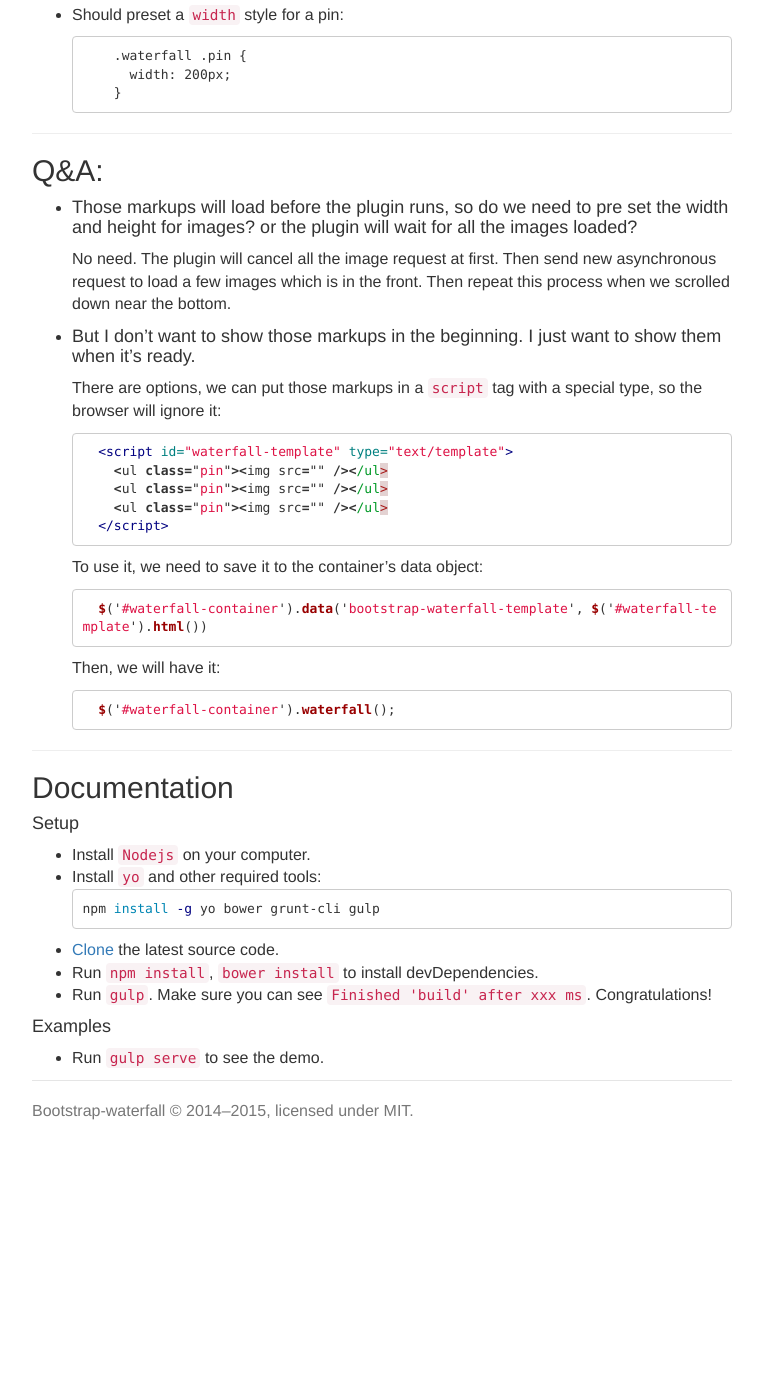
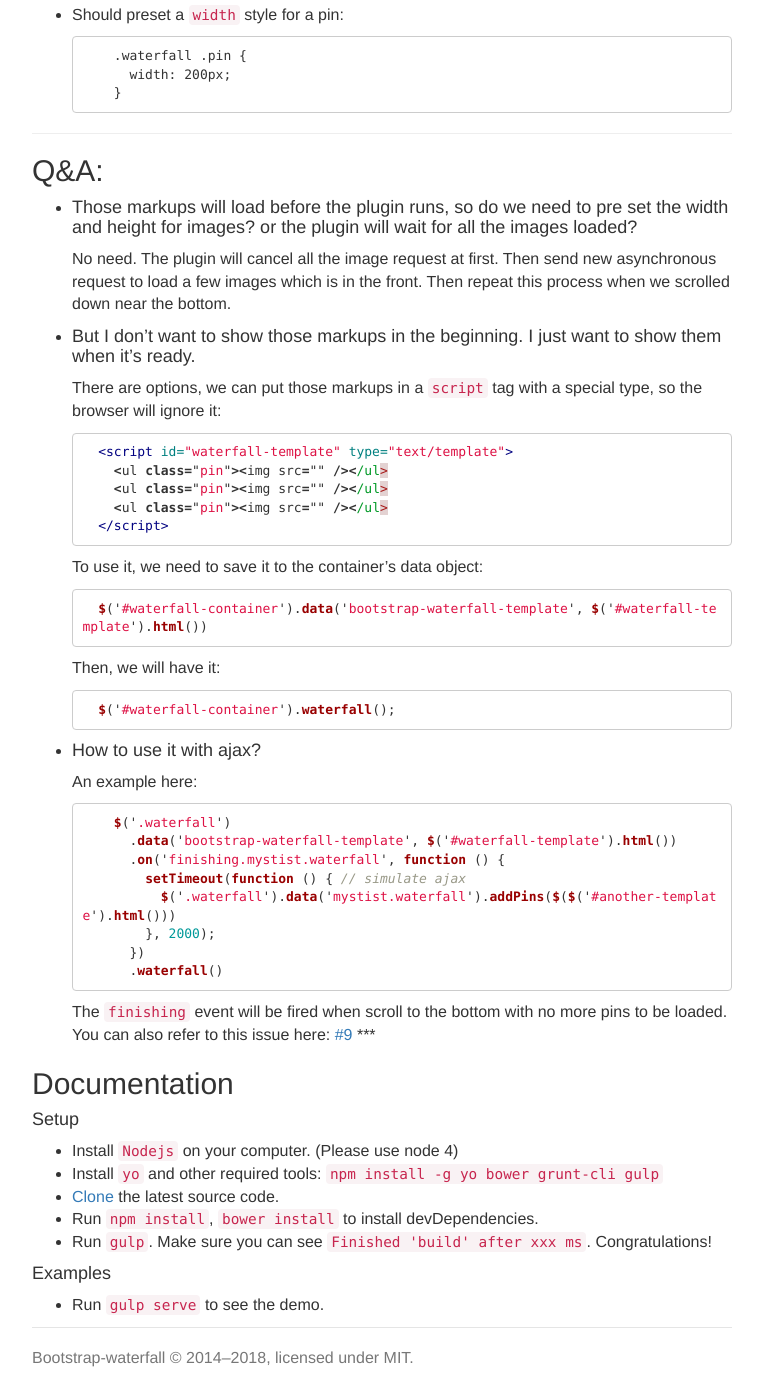
Before and after one commit to mystist/bootstrap-waterfall, a Jekyll site: the page built from getting-started.md, in a window 1280 px wide and 1400 px high, scrolled down 1450 px. Shown: the whole window, without its empty margins (258-1021 px from the left). Built offline with Jekyll 4.4.1, drawn with Linux system fonts in a browser that asks for light colours; Markdown is read by kramdown in place of the engine named in the settings; before the commit the page ends 2603 px from its top, so only the background shows below that.

Commit message:
:tada: Add document for ajax support

````diff
--- a/_includes/footer.html
+++ b/_includes/footer.html
@@ -1,3 +1,3 @@
 <div class="footer">
-  <p>Bootstrap-waterfall © 2014–2015, licensed under MIT.</p>
+  <p>Bootstrap-waterfall © 2014–2018, licensed under MIT.</p>
 </div>
--- a/getting-started.md
+++ b/getting-started.md
@@ -122,16 +122,29 @@ Keep in mind:
     $('#waterfall-container').waterfall();
     ```
 
+- #### How to use it with ajax?
+    An example here:
+
+    ```javascript
+      $('.waterfall')
+        .data('bootstrap-waterfall-template', $('#waterfall-template').html())
+        .on('finishing.mystist.waterfall', function () {
+          setTimeout(function () { // simulate ajax
+            $('.waterfall').data('mystist.waterfall').addPins($($('#another-template').html()))
+          }, 2000);
+        })
+        .waterfall()
+    ```
+
+    The `finishing` event will be fired when scroll to the bottom with no more pins to be loaded.
+    You can also refer to this issue here: [#9](https://github.com/Mystist/bootstrap-waterfall/issues/9)
 ***
 
 ## Documentation
 
 #### Setup
-- Install `Nodejs` on your computer.
-- Install `yo` and other required tools:
-```bash
-npm install -g yo bower grunt-cli gulp
-```
+- Install `Nodejs` on your computer. (Please use node 4)
+- Install `yo` and other required tools: `npm install -g yo bower grunt-cli gulp`
 - [Clone](https://github.com/Mystist/bootstrap-waterfall) the latest source code.
 - Run `npm install`, `bower install` to install devDependencies.
 - Run `gulp`. Make sure you can see `Finished 'build' after xxx ms`. Congratulations!
````
Also changed, not shown: live-demo.md (+1 -1 lines).
